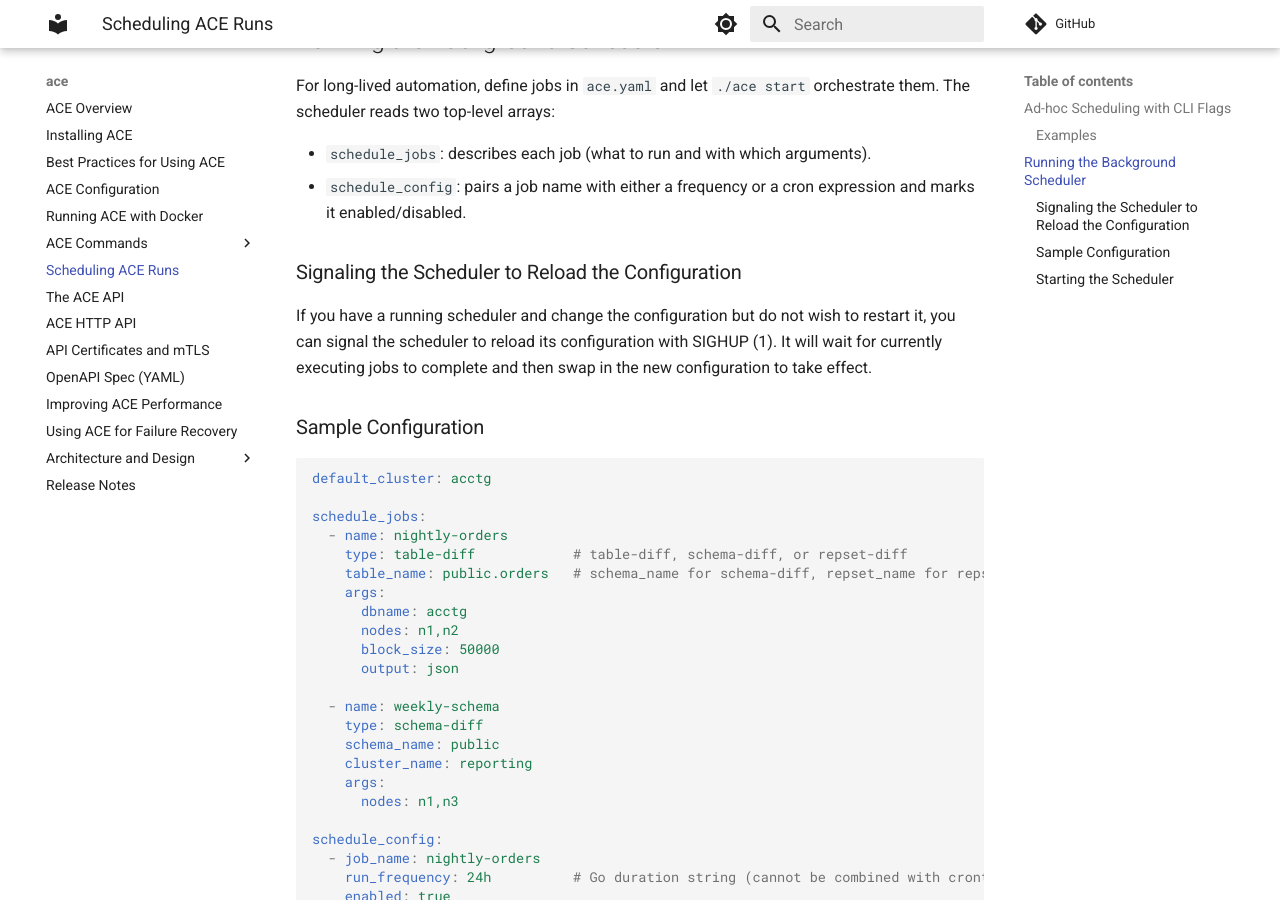
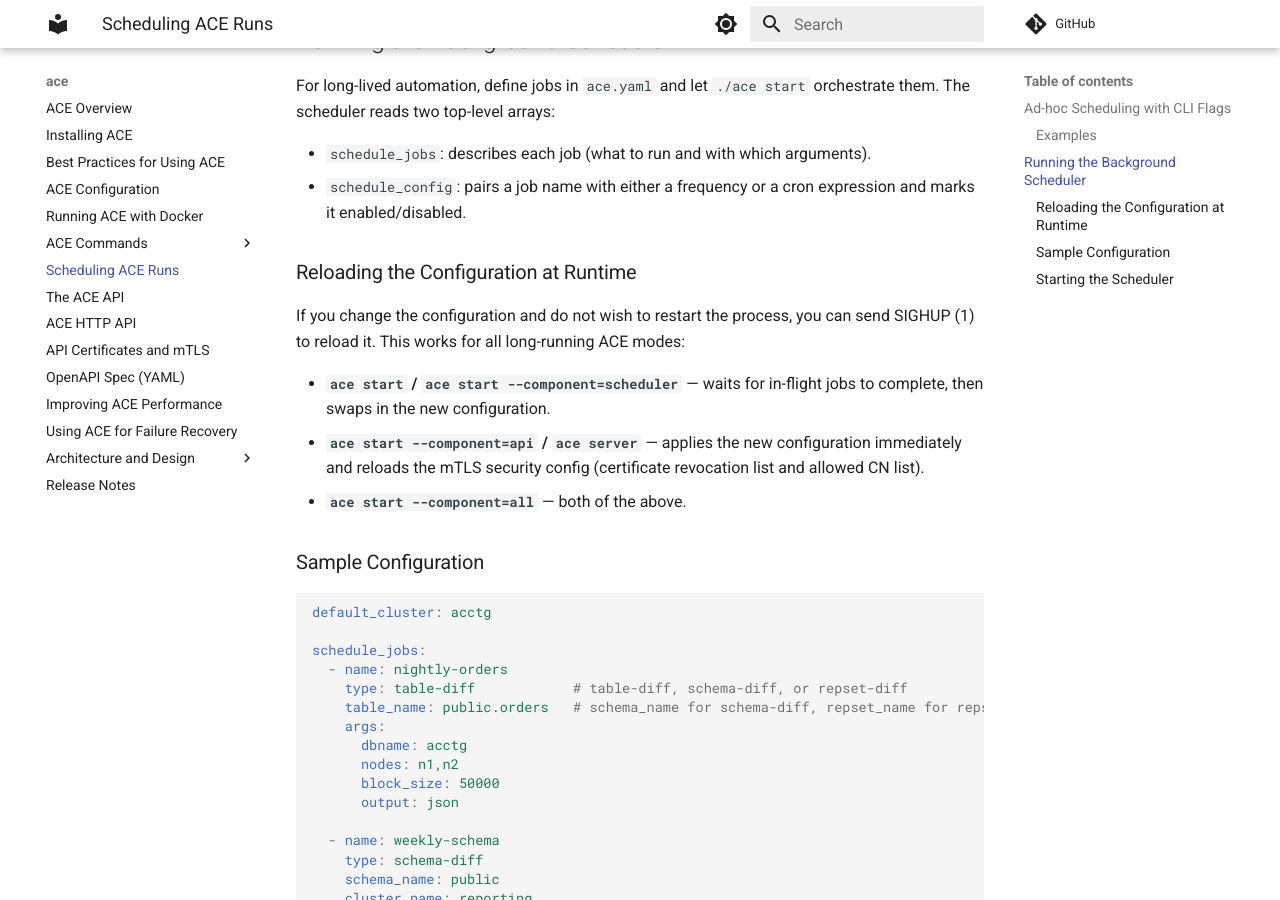
Before and after one commit to pgEdge/ace, an MkDocs documentation site: the page built from docs/scheduling.md, in a window 1280 px wide and 900 px high, scrolled down 1162 px. Built offline with MkDocs 1.6.1 and Material for MkDocs 9.7.7, drawn with Linux system fonts in a browser that asks for light colours; comment, search, counter and statistics services are not loaded.

Commit message:
fix: address few minor issues with SIGHUP reload correctness and docs
- add canStartAPIServer validation to runConfigReloadLoop so a
  semantically invalid config is rejected on SIGHUP in the API-only
  path, matching the dry-run guard already present in schedulerReloadLoop
- correct stale comment on config.Cfg that implied direct reads were
  acceptable in concurrent code; bare reads are only safe during
  single-threaded startup
- expand docs/scheduling.md SIGHUP section to cover all three
  long-running modes (scheduler, api, all), not just the scheduler

Co-Authored-By: Claude Sonnet 4.6 <noreply@anthropic.com>

```diff
--- a/docs/scheduling.md
+++ b/docs/scheduling.md
@@ -41,9 +41,13 @@ For long-lived automation, define jobs in `ace.yaml` and let `./ace start` orche
 - `schedule_jobs`: describes each job (what to run and with which arguments).
 - `schedule_config`: pairs a job name with either a frequency or a cron expression and marks it enabled/disabled.
 
-### Signaling the Scheduler to Reload the Configuration
+### Reloading the Configuration at Runtime
 
-If you have a running scheduler and change the configuration but do not wish to restart it, you can signal the scheduler to reload its configuration with SIGHUP (1). It will wait for currently executing jobs to complete and then swap in the new configuration to take effect.
+If you change the configuration and do not wish to restart the process, you can send SIGHUP (1) to reload it. This works for all long-running ACE modes:
+
+- **`ace start` / `ace start --component=scheduler`** — waits for in-flight jobs to complete, then swaps in the new configuration.
+- **`ace start --component=api` / `ace server`** — applies the new configuration immediately and reloads the mTLS security config (certificate revocation list and allowed CN list).
+- **`ace start --component=all`** — both of the above.
 
 ### Sample Configuration
 
```
Also changed, not shown: 2 other files.
